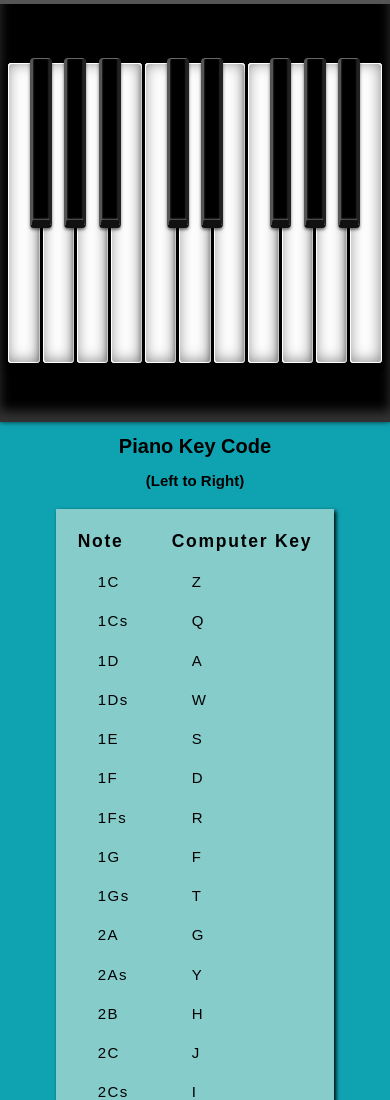
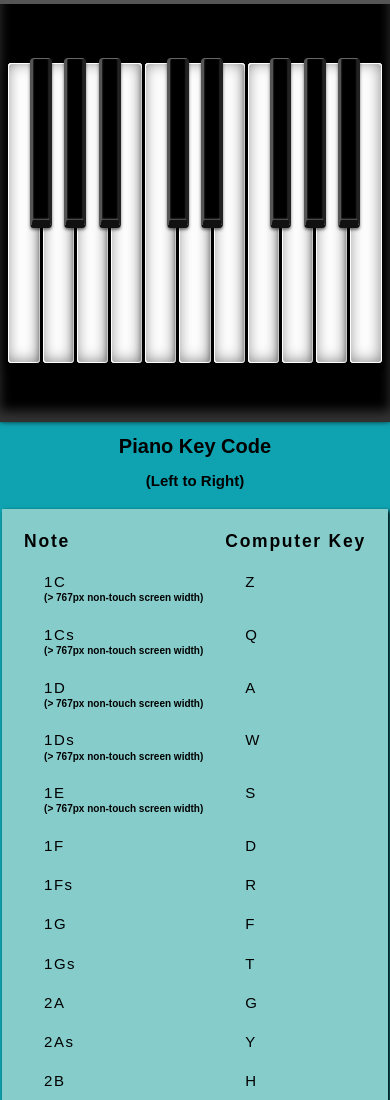
Before and after one commit to interglobalmedia/rockin-synth, a website built with webpack: page app/index.html in a window 390 px wide. Shown: the top 1100 px of the page. Built offline with nearby package versions, Linux system fonts and the light colour scheme.

Commit message:
Added new .hidden-notes class to style new <th> in _keyCodetable.css describing key conditions in smaller screens. Added greater than 767px wide screens/browser windows in non-touch devices regarding hiding of keys to _keyCodeTable.css. Removed the hiding of keys 11, 12, 13, and 14 in browsers with max-width of 480px. Made no difference.

```diff
--- a/app/assets/styles/modules/_keyCodeTable.css
+++ b/app/assets/styles/modules/_keyCodeTable.css
@@ -27,3 +27,8 @@
     font-size: 1.5rem;
     letter-spacing: 0.1em;
 }
+
+tr th.hidden-notes {
+    text-align: left;
+    padding-left: 40px;
+}
--- a/app/index.html
+++ b/app/index.html
@@ -18,7 +18,7 @@
                 <div class="key">
                     <kbd data-key="90" data-note="1C" class="white-key"></kbd>
                     <span class="sound white-sound"></span>
-                    <kbd data-key="81" data-note="1Cs" class="black-key"</kbd>
+                    <kbd data-key="81" data-note="1Cs" class="black-key"></kbd>
                     <span class="sound black-sound"></span>
                 </div>
                 <div class="key">
@@ -90,25 +90,43 @@
                     <th class="col-heading">Note</th>
                     <th class="col-heading">Computer Key</th>
                 </tr>
+
                 <tr>
                     <td class="note">1C</td>
                     <td class="description">Z</td>
+                    <tr>
+                        <th class="hidden-notes">
+                            (&#62; 767px non-touch screen width)
+                        </th>
+                    </tr>
                 </tr>
                 <tr>
                     <td class="note">1Cs</td>
                     <td class="description">Q</td>
+                    <tr>
+                        <th class="hidden-notes">(&#62; 767px non-touch screen width)</th>
+                    </tr>
                 </tr>
                 <tr>
                     <td class="note">1D</td>
                     <td class="description">A</td>
+                    <tr>
+                        <th class="hidden-notes">(&#62; 767px non-touch screen width)</th>
+                    </tr>
                 </tr>
                 <tr>
                     <td class="note">1Ds</td>
                     <td class="description">W</td>
+                    <tr>
+                        <th class="hidden-notes">(&#62; 767px non-touch screen width)</th>
+                    </tr>
                 </tr>
                 <tr>
                     <td class="note">1E</td>
                     <td class="description">S</td>
+                    <tr>
+                        <th class="hidden-notes">(&#62; 767px non-touch screen width)</th>
+                    </tr>
                 </tr>
                 <tr>
                     <td class="note">1F</td>
--- a/app/temp/styles/styles.css
+++ b/app/temp/styles/styles.css
@@ -618,6 +618,8 @@
     background: #ffc600;
 }
 
+/* to account for non-touchscreen browsers */
+
 @media all and (max-width: 767px) {
 
   .key {
@@ -626,17 +628,6 @@
 
   .key:nth-child(1), .key:nth-child(2), .key:nth-child(3) {
     display: none;
-  }
-
-  @media all and (max-width: 480px) {
-
-    .key:nth-child(1), .key:nth-child(2), .key:nth-child(3) {
-      width: 12%;/* Hide keys */
-    }
-
-    .key:nth-child(1):nth-child(11), .key:nth-child(1):nth-child(12), .key:nth-child(1):nth-child(13), .key:nth-child(1):nth-child(14), .key:nth-child(2):nth-child(11), .key:nth-child(2):nth-child(12), .key:nth-child(2):nth-child(13), .key:nth-child(2):nth-child(14), .key:nth-child(3):nth-child(11), .key:nth-child(3):nth-child(12), .key:nth-child(3):nth-child(13), .key:nth-child(3):nth-child(14) {
-      display: none;
-    }
   }
 }
 
@@ -679,6 +670,11 @@
     letter-spacing: 0.1em;
 }
 
+tr th.hidden-notes {
+    text-align: left;
+    padding-left: 40px;
+}
+
 .footer {
     min-height: 50px;
 }
```
Also changed, not shown: app/assets/styles/modules/_keys.css (+1 -8 lines), dist/index.html, 2 other files.
